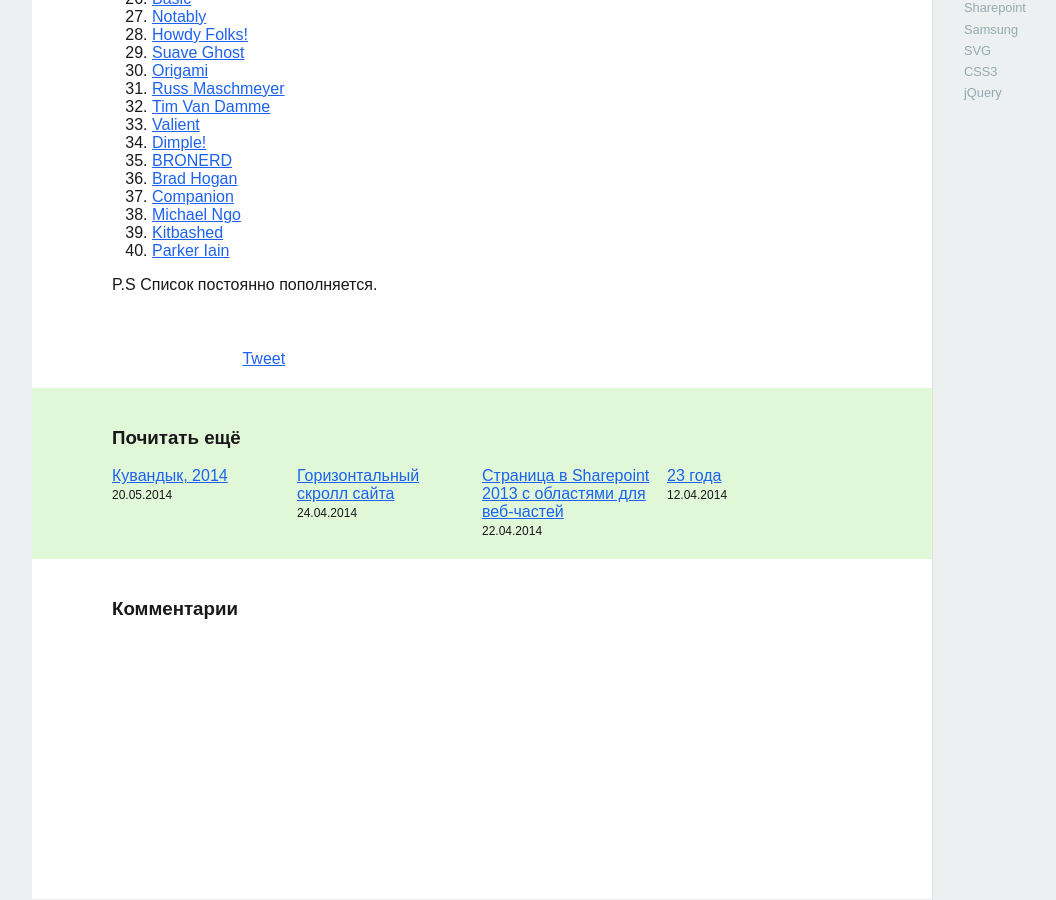
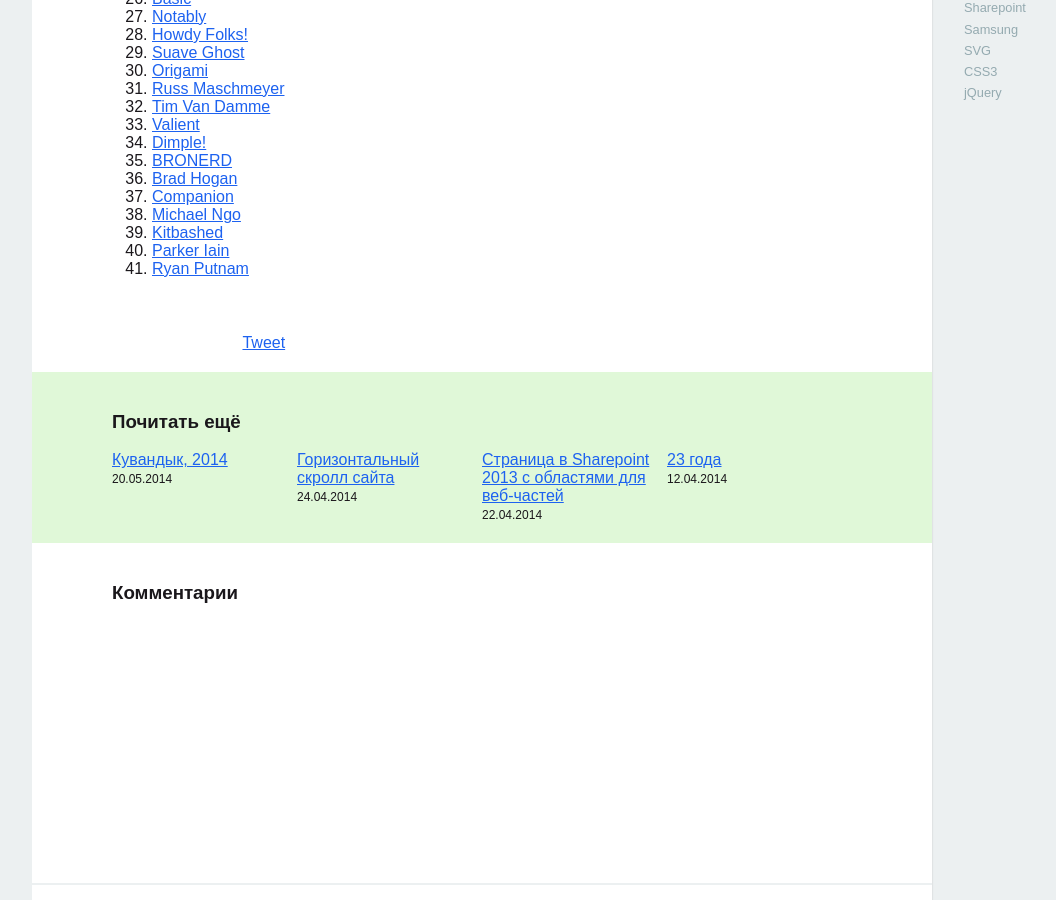
Before and after one commit to anna-vanlee/bizikov.ru, a Jekyll site: the page built from _posts/2014-01-23-great-design-part-1.markdown, in a window 1280 px wide and 900 px high, scrolled down 805 px. Shown: the whole window, without its empty margins (8-1064 px from the left). Built offline with Jekyll 4.4.1, drawn with Linux system fonts in a browser that asks for light colours; some web fonts are replaced; comment, search, counter and statistics services are not loaded.

Commit message:
Update 2014-01-23-great-design-part-1.markdown

```diff
--- a/_posts/2014-01-23-great-design-part-1.markdown
+++ b/_posts/2014-01-23-great-design-part-1.markdown
@@ -51,5 +51,4 @@
 38. [Michael Ngo](http://www.hellomichael.com/)
 39. [Kitbashed](http://kitbashed.com/)
 40. [Parker Iain](http://www.parkeriain.com/)
-
-P.S Список постоянно пополняется.
+41. [Ryan Putnam](http://ryanputn.am/)
```
